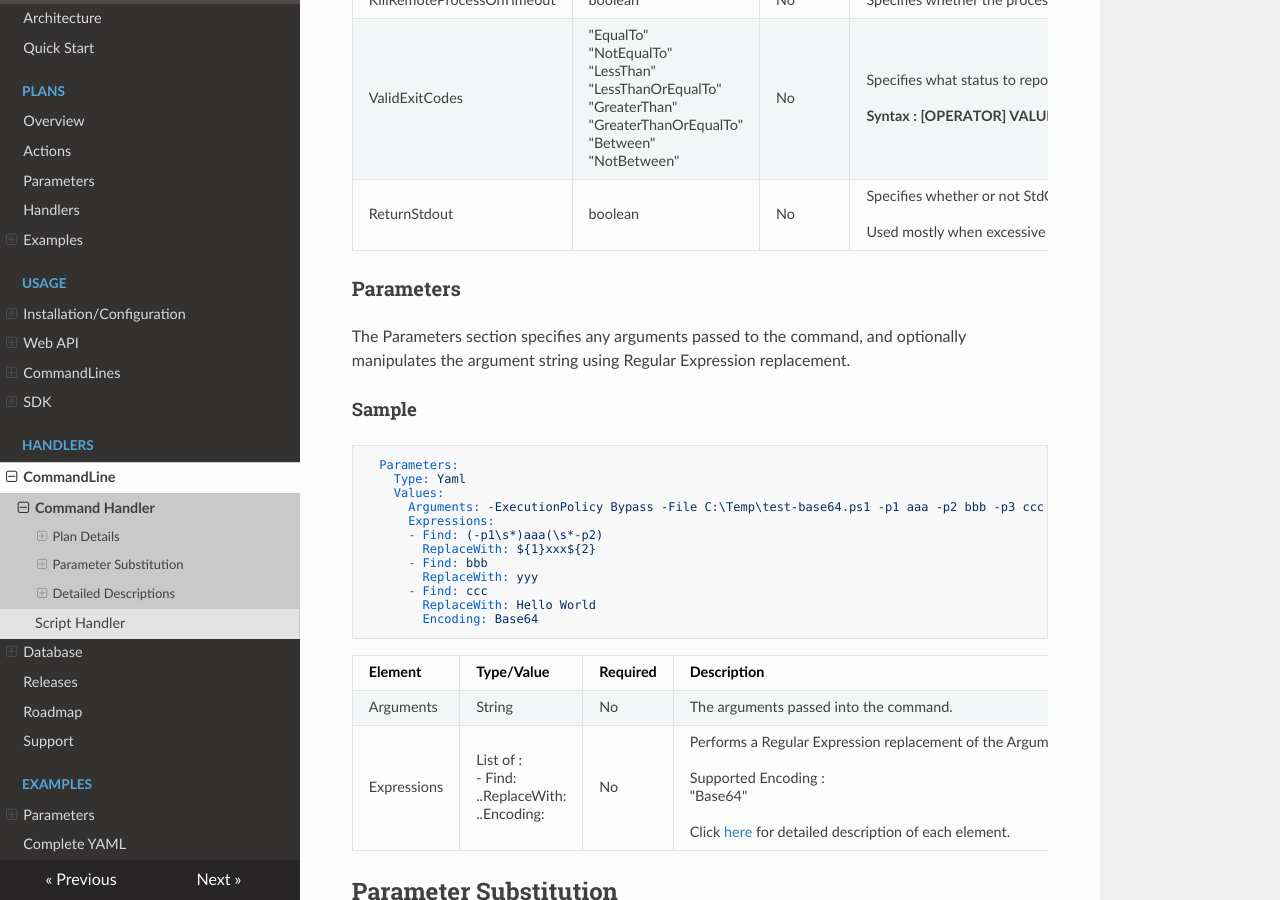
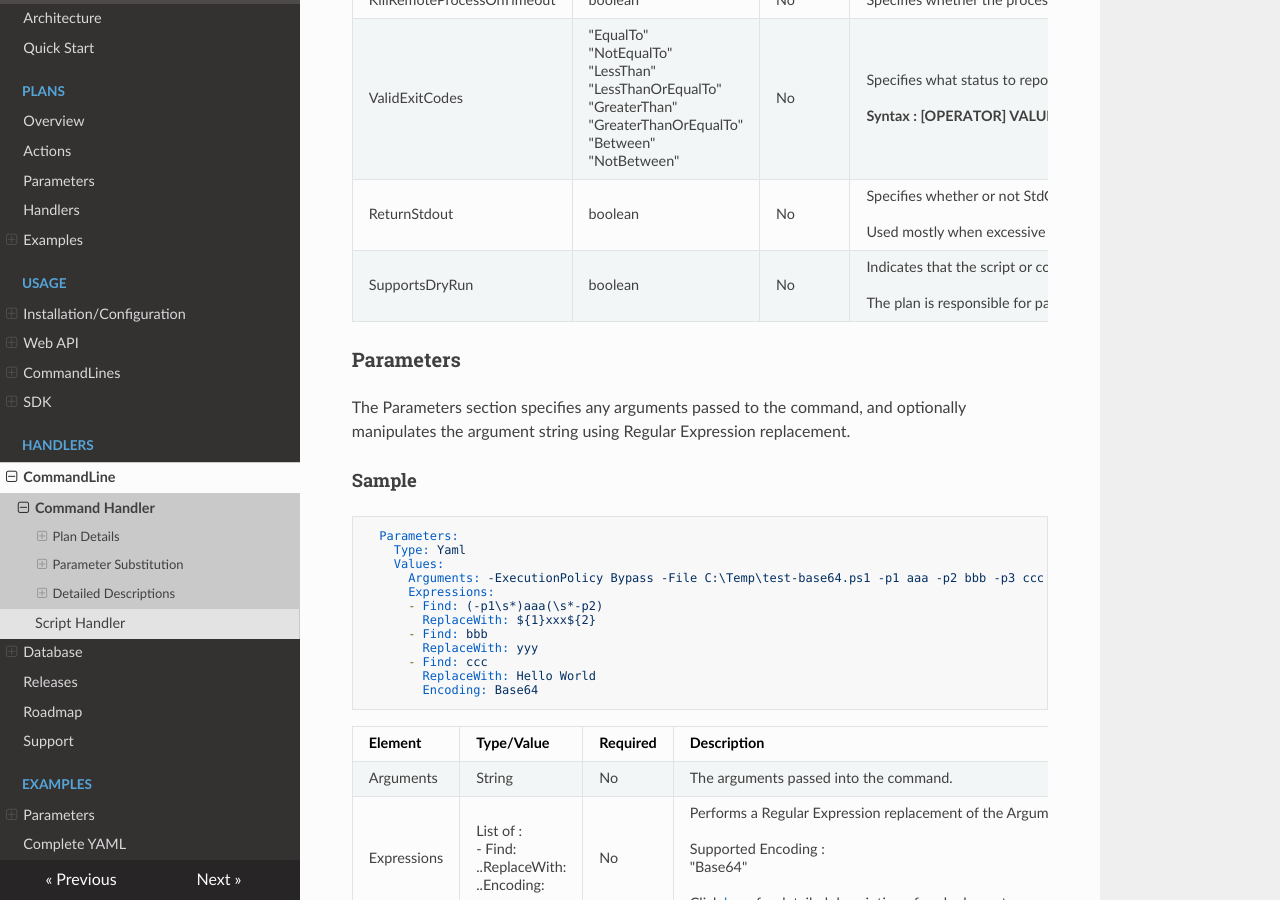
Before and after one commit to SynapseProject/synapse.docs, an MkDocs documentation site: the page built from docs/handlers/commandline/command.md, in a window 1280 px wide and 900 px high, scrolled down 1301 px. Built offline with MkDocs 1.6.1, drawn with Linux system fonts in a browser that asks for light colours; nearby versions of some CDN libraries; old or Windows-style settings are respelled for this version of MkDocs.

Commit message:
Updated docs for customized DryRun support.

```diff
--- a/docs/handlers/commandline/command.md
+++ b/docs/handlers/commandline/command.md
@@ -39,6 +39,7 @@ should attempt to run the command before giving up and what to do if that time i
 |KillRemoteProcessOnTimeout|boolean|No|Specifies whether the process running on the "RunOn" server should be terminiated when a timeout occurs.  This only applies when RunOn is specified.  Process will always terminate on timeout when RunOn is not specified.  (Default Value = false)
 |ValidExitCodes|"EqualTo"<br>"NotEqualTo"<br>"LessThan"<br>"LessThanOrEqualTo"<br>"GreaterThan"<br>"GreaterThanOrEqualTo"<br>"Between"<br>"NotBetween"|No|Specifies what status to report back based on exit code returned from the action exexuted Click [here](#validexitcodes-values-and-syntax) for detailed scription of the syntax. (Default = "EqualTo 0").<br><br>**Syntax : [OPERATOR] VALUE1 [VALUE2] [STATUS]**
 |ReturnStdout|boolean|No|Specifies whether or not StdOut / Stderr should be returned in the ExitData field and made available in the ParentExitData element for future actions. (Default Value = true)<br><br>Used mostly when excessive command output being stored in memory becomes a memory usage issue for the handler.
+|SupportsDryRun|boolean|No|Indicates that the script or command specified has implemented the DryRun functionality, and should be called when the DryRun flag is specified.  (Default Value = false)<br><br>The plan is responsible for passing the ~~IsDryRun~~ flag into the script or command where expected.
 
 ### Parameters
 
```
Also changed, not shown: docs/handlers/commandline/script.md (+1 -0 lines).
